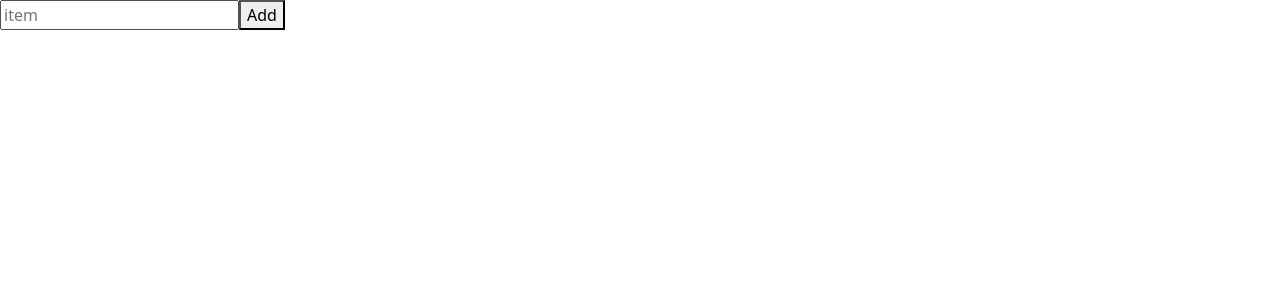
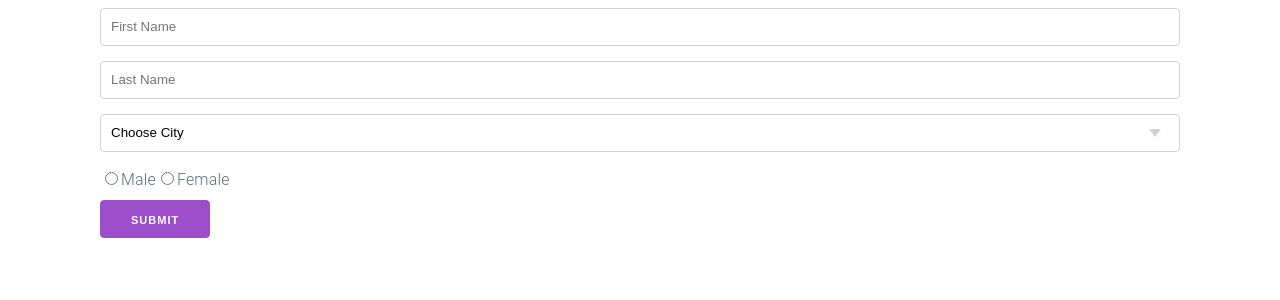
Before and after one commit to me6edi/React, a React (Vite) app in the folder vite-project/: page / in a window 1280 px wide. Shown: the top 300 px of the page. Built offline with nearby package versions, Linux system fonts and the light colour scheme.

Commit message:
Create Form With useState Hook In ReactJS

```diff
--- a/vite-project/package.json
+++ b/vite-project/package.json
@@ -11,6 +11,7 @@
   },
   "dependencies": {
     "bootstrap": "^5.3.3",
+    "milligram": "^1.4.1",
     "react": "^18.3.1",
     "react-dom": "^18.3.1",
     "vit": "^0.0.1"
--- a/vite-project/src/App.jsx
+++ b/vite-project/src/App.jsx
@@ -1,50 +1,77 @@
 import { useState } from "react";
 
 const App = () => {
-  const [list, setList] = useState([]);
-  const [item, setItem] = useState("");
+  let [FormObj, SetFormObj] = useState({
+    fname: "",
+    lname: "",
+    city: "",
+    gender: "",
+  });
 
-  const AddToList = () => {
-    list.push(item);
-    setList([...list]);
+  const InputOnChange = (property, value) => {
+    SetFormObj((prevObj) => ({
+      ...prevObj,
+      [property]: value,
+    }));
   };
 
-  const RemoveItem = (index) => {
-    list.splice(index, 1);
-    setList([...list]);
+  const FormSubmit = (e) => {
+    e.preventDefault();
+    alert(JSON.stringify(FormObj));
   };
 
   return (
-    <div>
-      <table>
-        <tbody>
-          {list.length !== 0 ? (
-            list.map((element, index) => {
-              return (
-                <tr>
-                  <td>{element}</td>
-                  <td>
-                    <button
-                      onClick={() => {
-                        RemoveItem(index);
-                      }}
-                    >
-                      Remove
-                    </button>
-                  </td>
-                </tr>
-              );
-            })
-          ) : (
-            <tr></tr>
-          )}
-        </tbody>
-      </table>
-
-      <input onChange={(e) => setItem(e.target.value)} placeholder="item" />
-      <button onClick={AddToList}>Add</button>
+    <div className="container">
+      <form onSubmit={FormSubmit}>
+        <input
+          onChange={(e) => {
+            InputOnChange("fname", e.target.value);
+          }}
+          value={FormObj.fname}
+          placeholder="First Name"
+        />
+        <br />
+        <input
+          onChange={(e) => {
+            InputOnChange("lname", e.target.value);
+          }}
+          value={FormObj.lname}
+          placeholder="Last Name"
+        />
+        <br />
+        <select
+          onChange={(e) => {
+            InputOnChange("city", e.target.value);
+          }}
+          value={FormObj.city}
+        >
+          <option value="">Choose City</option>
+          <option value="Dhaka">Dhaka</option>
+          <option value="Rangpur">Rangpur</option>
+        </select>
+        <br />
+        <input
+          onChange={() => {
+            InputOnChange("gender", "Male");
+          }}
+          checked={FormObj.gender === "Male"}
+          type="radio"
+          name="gender"
+        />
+        Male
+        <input
+          onChange={() => {
+            InputOnChange("gender", "Female");
+          }}
+          checked={FormObj.gender === "Female"}
+          type="radio"
+          name="gender"
+        />
+        Female
+        <br />
+        <button type="submit">Submit</button>
+      </form>
     </div>
   );
 };
-
 export default App;
--- a/vite-project/src/main.jsx
+++ b/vite-project/src/main.jsx
@@ -1,8 +1,7 @@
 import { StrictMode } from "react";
 import { createRoot } from "react-dom/client";
 import App from "./App.jsx";
-import "bootstrap";
-import "bootstrap/dist/css/bootstrap.min.css";
+import "milligram/dist/milligram.min.css";
 
 createRoot(document.getElementById("root")).render(
   <StrictMode>
```
Also changed, not shown: 1 other file (tests, documents, lock files or other folders).
